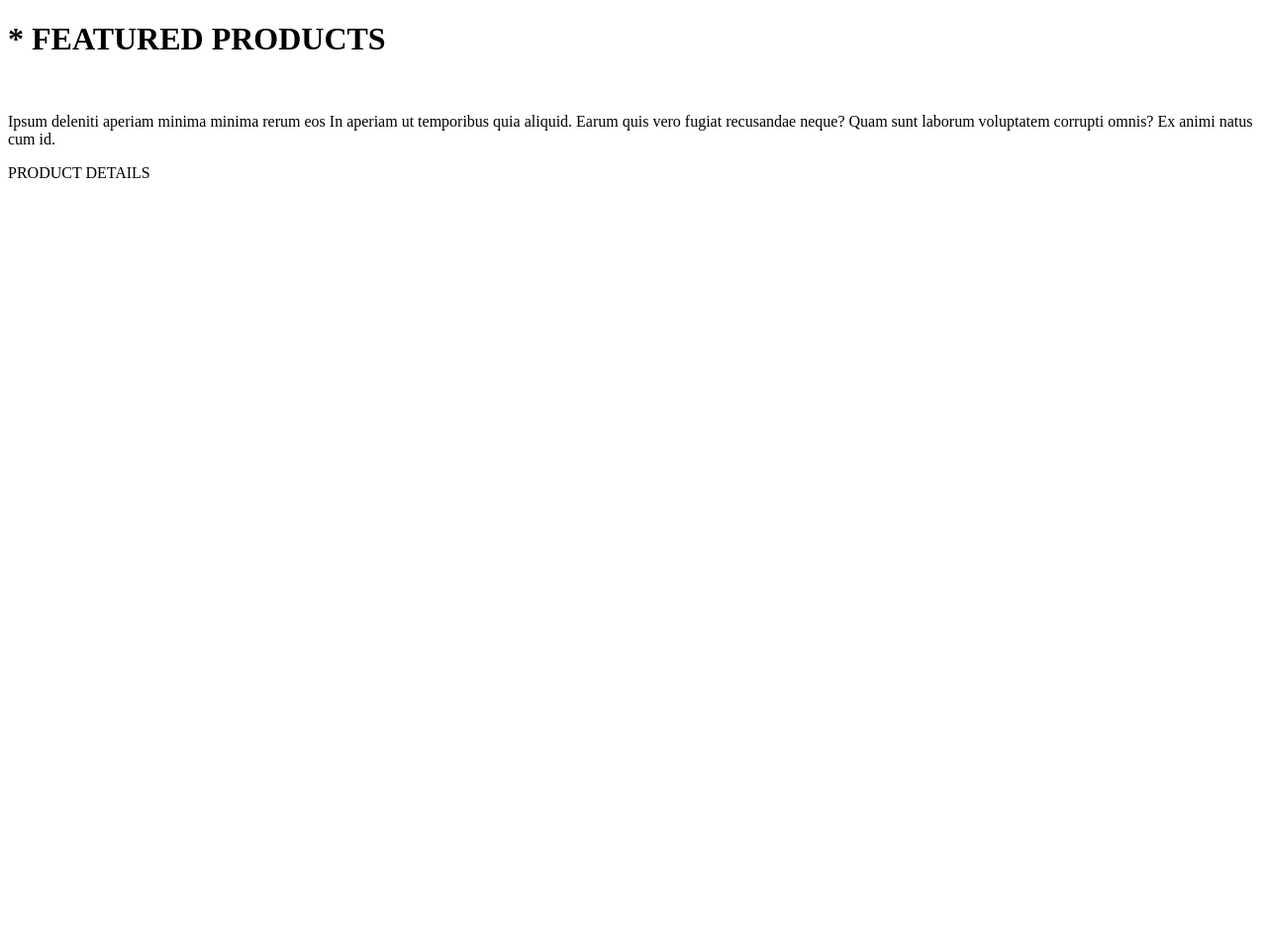
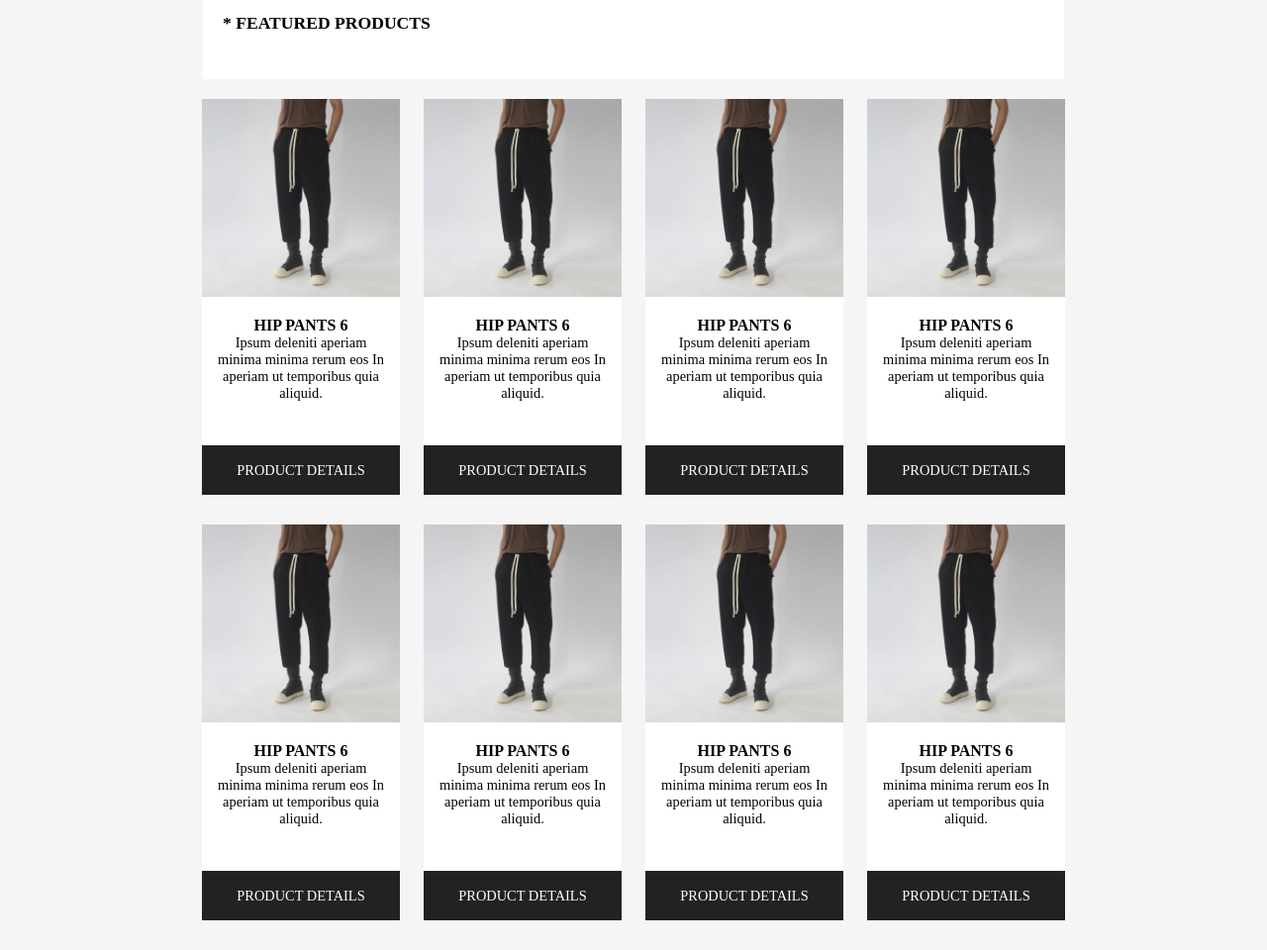
Before and after one commit to thinhnw/BNGW-Lab-S4, a plain HTML site: page home.html in a window 1280 px wide. Shown: the whole page at 99% size. Before the commit the page ends 800 px from the top, so only its background shows below. Drawn offline with Linux system fonts and the light colour scheme.

Commit message:
Add styling

```diff
--- /dev/null
+++ b/css/style.css
@@ -0,0 +1,73 @@
+* {
+	margin: 0;
+}
+body {
+	background-color: #f5f5f5;
+	font-size: 100%;
+}
+h1 {
+	font-size: 1.1rem;
+}
+h2 {
+	font-size: 1rem;
+}
+p {
+	font-size: 0.9rem;
+}
+header {
+	display: block;
+	width: 870px;
+	height: 80px;
+	margin: 0 auto 20px;
+	background: #fff;
+	box-sizing: border-box;
+	padding: 1% 20px;
+}
+header h1 {
+	text-align: left;
+}
+
+#featured {
+	display: block;
+	margin: 0 auto;
+}
+.row {
+	display: block;
+	margin-bottom: 20px;
+	text-align: center;
+}
+.card{
+	width: 200px;
+	height: 400px;
+	display: inline-block;
+	margin: 0 10px 10px;
+}
+
+.thumbnail {
+	width: 100%;
+	display: block;
+	height: 200px;
+}
+
+.product-body {
+	width: 100%;
+	height: 200px;
+	position: relative;
+	background-color: #fff;
+	text-align: center;
+	box-sizing: border-box;
+	padding: 20px 10px;
+}
+.more-info {
+	width: 100%;
+	height: 50px;
+	position: absolute;
+	bottom: 0;
+	left: 0;
+	background-color: #222;
+	color: #fff;
+	text-align: center;
+	display: flex;
+	align-items: center;
+	justify-content: center;
+}
--- a/home.html
+++ b/home.html
@@ -2,23 +2,100 @@
 <html lang="en">
 <head>
 	<meta charset="UTF-8">
+	<meta name="viewport" content="width=device-width, initial-scale=1">
 	<title>Featured Products</title>
+	<link rel="stylesheet" href="css/style.css">
 </head>
 <body>
 	<header>
 		<h1>* FEATURED PRODUCTS</h1>
 	</header>
 	<section id="featured">
-		<div class="product">
-			<figure class="thumbnail">
-				<img src="images/DONGIAN-CROPPED-PANTS-BLACK.jpg" alt="">
-			</figure>
-			<div class="product-body">
-				<p>Ipsum deleniti aperiam minima minima rerum eos In aperiam ut temporibus quia aliquid. Earum quis vero fugiat recusandae neque? Quam sunt laborum voluptatem corrupti omnis? Ex animi natus cum id.</p>
+		<div class="row">
+			<div class="card">
+				<img class="thumbnail" src="images/DONGIAN-CROPPED-PANTS-BLACK.jpg" alt="">
+				<div class="product-body">
+					<h2>HIP PANTS 6</h2>
+					<p>Ipsum deleniti aperiam minima minima rerum eos In aperiam ut temporibus quia aliquid. </p>
+					<div class="more-info">
+						<p>PRODUCT DETAILS</p>
+					</div>
+				</div>
 			</div>
-			<div class="more-info">
-				<p>PRODUCT DETAILS</p>
+			<div class="card">
+				<img class="thumbnail" src="images/DONGIAN-CROPPED-PANTS-BLACK.jpg" alt="">
+				<div class="product-body">
+					<h2>HIP PANTS 6</h2>
+					<p>Ipsum deleniti aperiam minima minima rerum eos In aperiam ut temporibus quia aliquid. </p>
+					<div class="more-info">
+						<p>PRODUCT DETAILS</p>
+					</div>
+				</div>
 			</div>
+			<div class="card">
+				<img class="thumbnail" src="images/DONGIAN-CROPPED-PANTS-BLACK.jpg" alt="">
+				<div class="product-body">
+					<h2>HIP PANTS 6</h2>
+					<p>Ipsum deleniti aperiam minima minima rerum eos In aperiam ut temporibus quia aliquid. </p>
+					<div class="more-info">
+						<p>PRODUCT DETAILS</p>
+					</div>
+				</div>
+			</div>
+			<div class="card">
+				<img class="thumbnail" src="images/DONGIAN-CROPPED-PANTS-BLACK.jpg" alt="">
+				<div class="product-body">
+					<h2>HIP PANTS 6</h2>
+					<p>Ipsum deleniti aperiam minima minima rerum eos In aperiam ut temporibus quia aliquid. </p>
+					<div class="more-info">
+						<p>PRODUCT DETAILS</p>
+					</div>
+				</div>
+			</div>
+
+		</div>
+		<div class="row">
+			<div class="card">
+				<img class="thumbnail" src="images/DONGIAN-CROPPED-PANTS-BLACK.jpg" alt="">
+				<div class="product-body">
+					<h2>HIP PANTS 6</h2>
+					<p>Ipsum deleniti aperiam minima minima rerum eos In aperiam ut temporibus quia aliquid. </p>
+					<div class="more-info">
+						<p>PRODUCT DETAILS</p>
+					</div>
+				</div>
+			</div>
+			<div class="card">
+				<img class="thumbnail" src="images/DONGIAN-CROPPED-PANTS-BLACK.jpg" alt="">
+				<div class="product-body">
+					<h2>HIP PANTS 6</h2>
+					<p>Ipsum deleniti aperiam minima minima rerum eos In aperiam ut temporibus quia aliquid. </p>
+					<div class="more-info">
+						<p>PRODUCT DETAILS</p>
+					</div>
+				</div>
+			</div>
+			<div class="card">
+				<img class="thumbnail" src="images/DONGIAN-CROPPED-PANTS-BLACK.jpg" alt="">
+				<div class="product-body">
+					<h2>HIP PANTS 6</h2>
+					<p>Ipsum deleniti aperiam minima minima rerum eos In aperiam ut temporibus quia aliquid. </p>
+					<div class="more-info">
+						<p>PRODUCT DETAILS</p>
+					</div>
+				</div>
+			</div>
+			<div class="card">
+				<img class="thumbnail" src="images/DONGIAN-CROPPED-PANTS-BLACK.jpg" alt="">
+				<div class="product-body">
+					<h2>HIP PANTS 6</h2>
+					<p>Ipsum deleniti aperiam minima minima rerum eos In aperiam ut temporibus quia aliquid. </p>
+					<div class="more-info">
+						<p>PRODUCT DETAILS</p>
+					</div>
+				</div>
+			</div>
+
 		</div>
 	</section>
 </body>
```
Also changed, not shown: images/DONGIAN-CROPPED-PANTS-BLACK.jpg (added).
